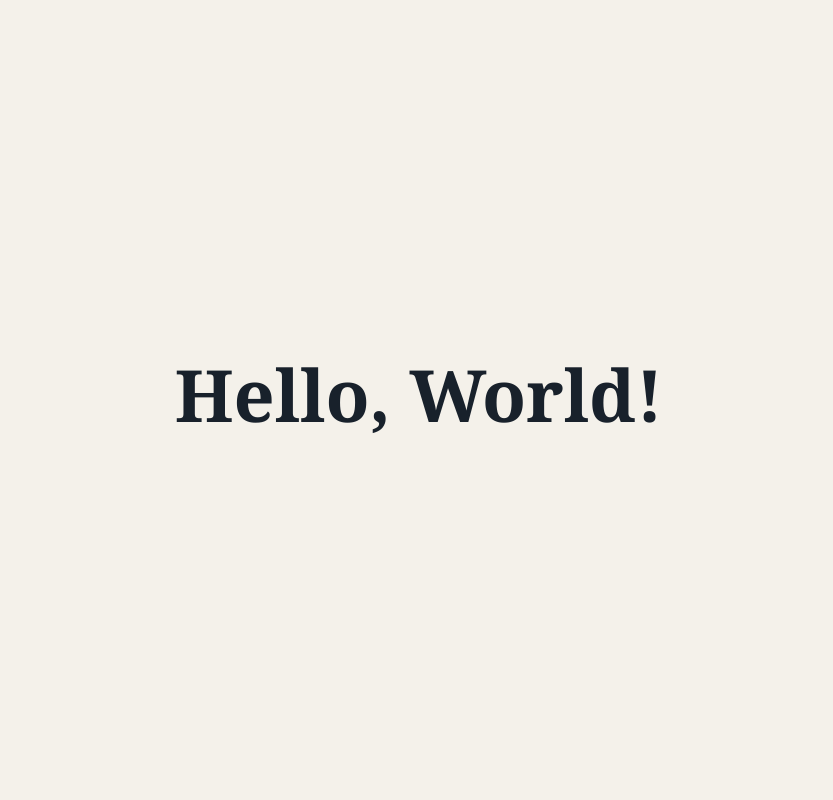
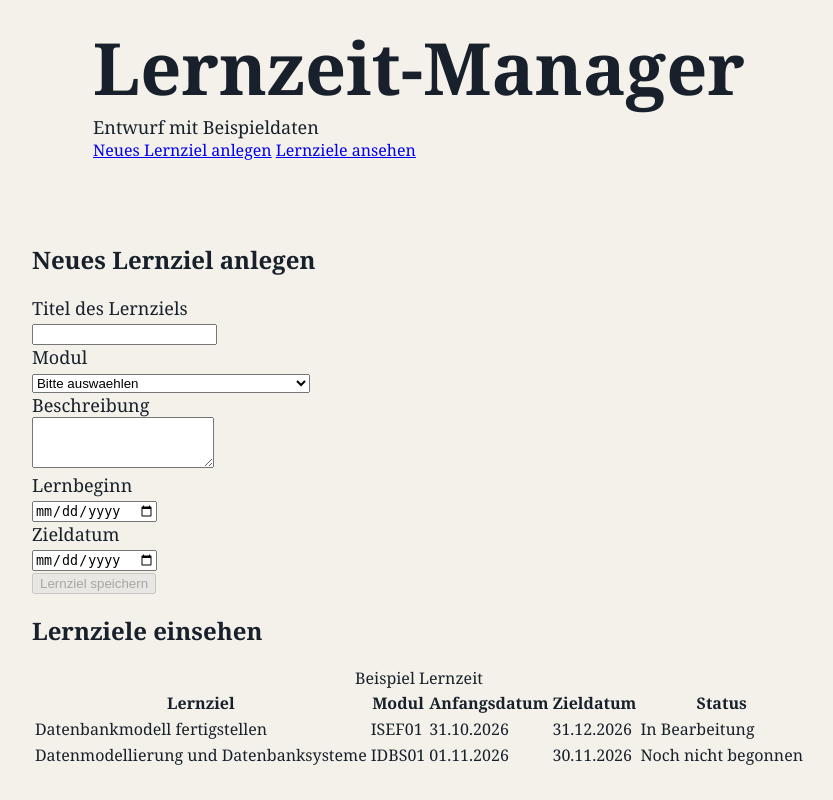
Before and after one commit to reginaleis/isef01-lernzeit-manager, a FastAPI app: page / in a window 1280 px wide. Shown: the whole page, without its empty margins (221-1054 px from the left). Run offline with FastAPI, Linux system fonts and the light colour scheme.

Commit message:
Enhance index.html with header, form, and table
Updated the HTML structure to include a header with navigation links, a form for creating new learning goals, and a table for viewing existing goals.

```diff
--- a/src/isef01_lernzeit_manager/templates/index.html
+++ b/src/isef01_lernzeit_manager/templates/index.html
@@ -1,5 +1,5 @@
 <!doctype html>
-<html lang="en">
+<html lang="de">
 <head>
   <meta charset="utf-8">
   <meta name="viewport" content="width=device-width, initial-scale=1">
@@ -7,6 +7,94 @@
   <link rel="stylesheet" href="/static/css/styles.css">
 </head>
 <body>
-  <!-- FastAPI inserts the application content here. -->
+  <header>
+    <h1>Lernzeit-Manager</h1>
+    <p>Entwurf mit Beispieldaten </p>
+    <nav aria-label="Seitenbereiche">
+        <a href="#neues-lernziel">Neues Lernziel anlegen</a>
+        <a href="#lernziele">Lernziele ansehen</a>
+    </nav>
+</header>
+
+<main>
+    <section id="neues-lernziel">
+        <h2>Neues Lernziel anlegen</h2>
+
+        <form action="/api/goals/" method="post">
+            <p>
+                <label>
+                    Titel des Lernziels<br>
+                    <input type="text" name="title" required>
+                </label>
+            </p>
+
+            <p>
+                <label>
+                    Modul<br>
+                    <select name="module_id" required>
+                        <option value="">Bitte auswaehlen</option>
+                        <option value="ISEF01">Lernzeit-Manager</option>
+                        <option value="IDBS01">Datenmodellierung und Datenbanksysteme</option>
+                    </select>
+                </label>
+            </p>
+            <p>
+                <label>
+                    Beschreibung<br>
+                    <textarea name="description" rows="3"></textarea>
+                </label>
+            </p>
+                        <p>
+                <label>
+                    Lernbeginn<br>
+                    <input type="date" name="start_date">
+                </label>
+            </p>
+
+            <p>
+                <label>
+                    Zieldatum<br>
+                    <input type="date" name="end_date">
+                </label>
+            </p>
+            <button type="submit" disabled>Lernziel speichern</button>
+        </form>
+
+            <p id="rueckmeldung" role="status" aria-live="polite"></p>
+    </section>
+    <section id="lernziele">
+        <h2>Lernziele einsehen</h2>
+        <table>
+            <caption>Beispiel Lernzeit</caption>
+            <thead>
+                <tr>
+                    <th scope="col">Lernziel</th>
+                    <th scope="col">Modul</th>
+                    <th scope="col">Anfangsdatum</th>
+                    <th scope="col">Zieldatum</th>
+                    <th scope="col">Status</th>
+                </tr>
+            </thead>
+            <tbody>
+                <tr>
+                    <td>Datenbankmodell fertigstellen</td>
+                    <td>ISEF01</td>
+                    <td>31.10.2026</td>
+                    <td>31.12.2026</td>
+                    <td>In Bearbeitung</td>
+                </tr>
+                <tr>
+                    <td>Datenmodellierung und Datenbanksysteme</td>
+                    <td>IDBS01</td>
+                    <td>01.11.2026</td>
+                    <td>30.11.2026</td>
+                    <td>Noch nicht begonnen</td>
+                </tr>
+            </tbody>
+        </table>
+    </section>
+
+
+</main>
 </body>
 </html>
```
